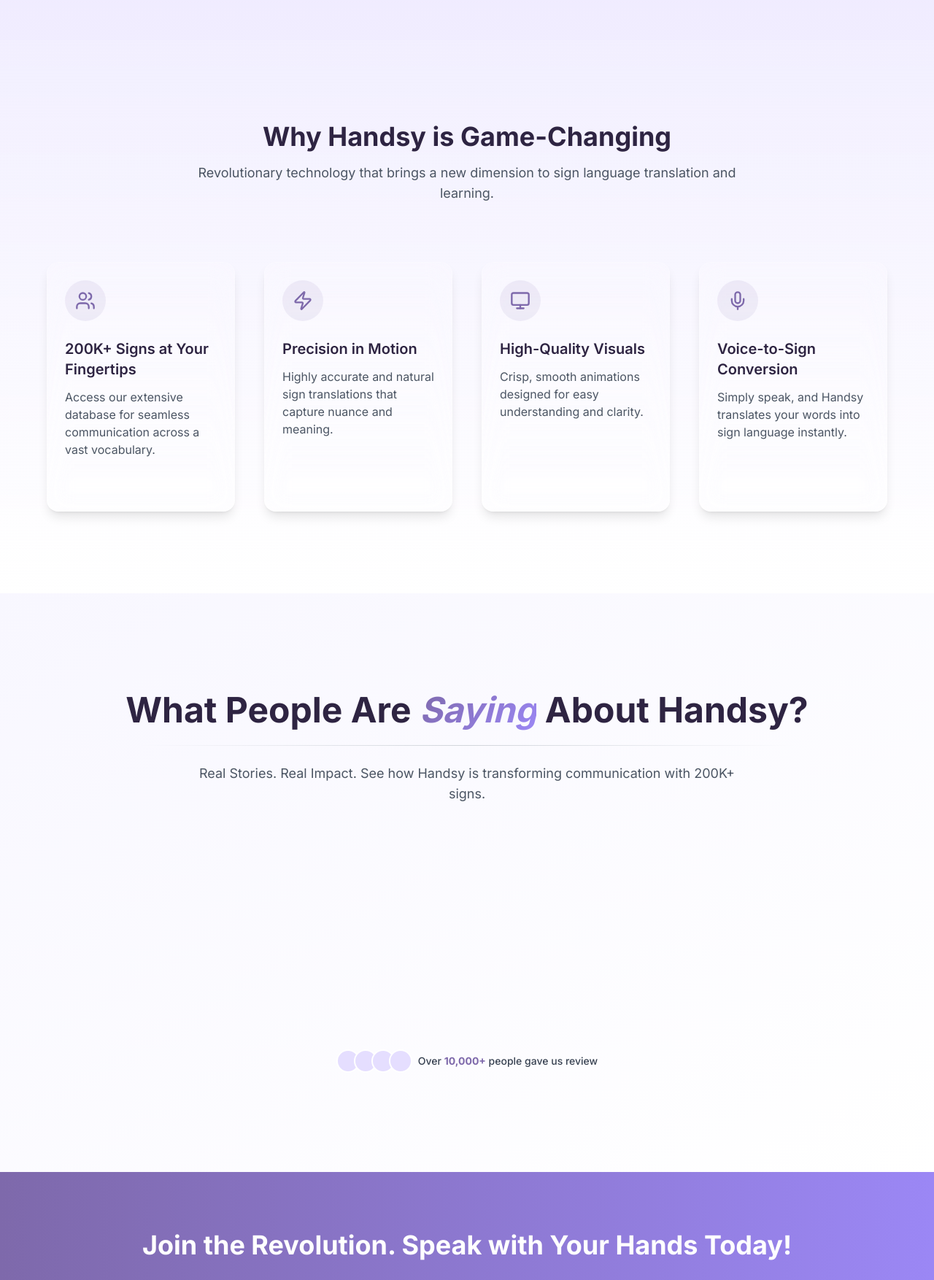
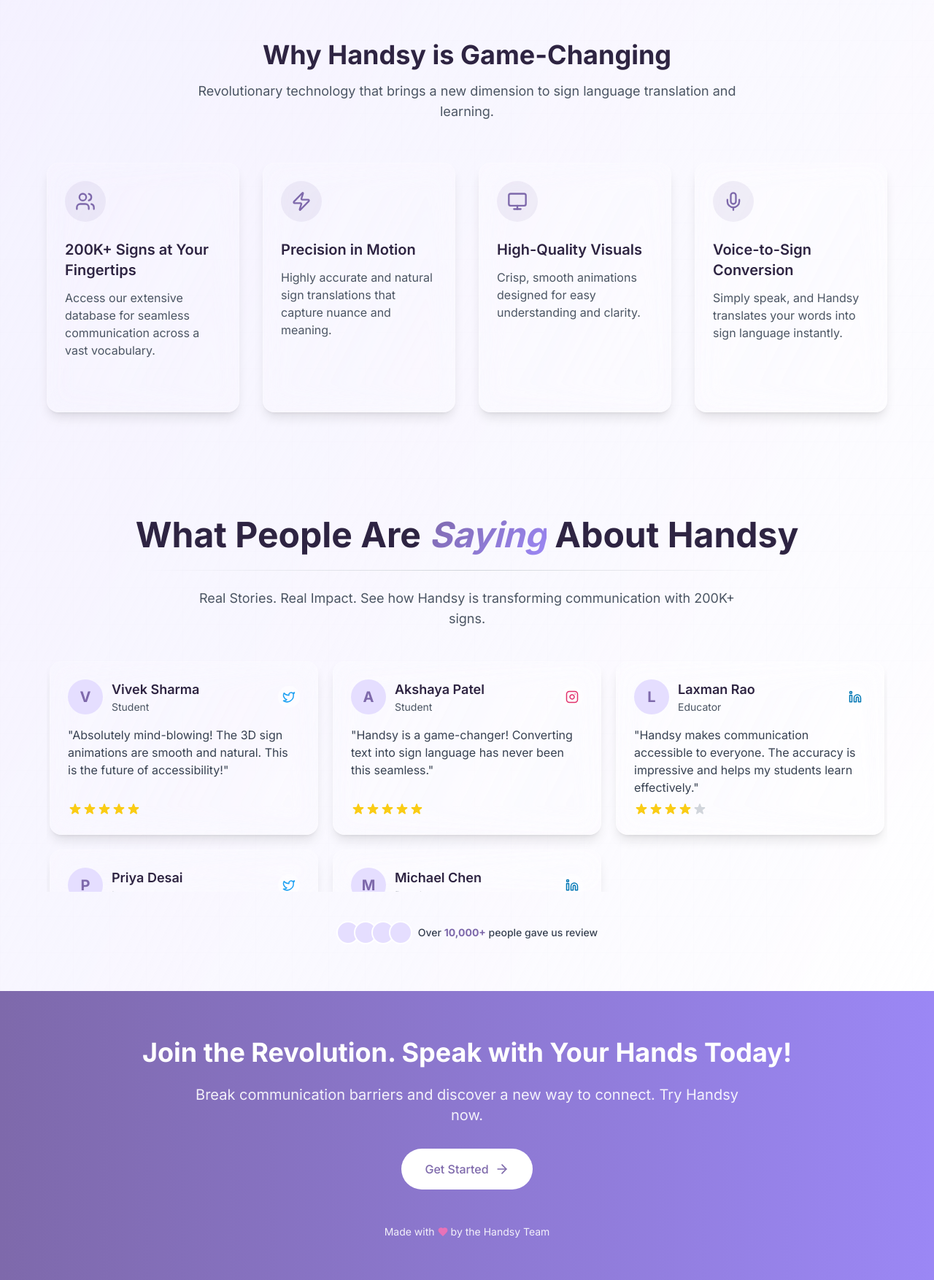
Before and after one commit to Vedikgannoji/handspeak-vision, a React (Vite) app: page / in a window 1280 px wide. Shown: the part 745-2499 px from the top of the page at 73% size. Built offline with nearby package versions, Linux system fonts and the light colour scheme.

Commit message:
Refactor: Improve UI and add animations
- Removed unnecessary spaces.
- Improved color palette and background animations.
- Implemented scrollable testimonial tickers.

```diff
--- a/src/components/CtaSection.tsx
+++ b/src/components/CtaSection.tsx
@@ -1,11 +1,11 @@
 
 import React from 'react';
 import { Link } from 'react-router-dom';
-import { ArrowRight } from 'lucide-react';
+import { ArrowRight, Heart } from 'lucide-react';
 
 const CtaSection = () => {
   return (
-    <section className="py-20 bg-gradient-to-r from-handsy-primary to-handsy-secondary text-white">
+    <section className="py-16 bg-gradient-to-r from-handsy-primary to-handsy-secondary text-white">
       <div className="container mx-auto px-4 md:px-6 text-center">
         <h2 className="text-3xl md:text-4xl font-bold mb-6">Join the Revolution. Speak with Your Hands Today!</h2>
         <p className="text-xl mb-8 max-w-3xl mx-auto opacity-90">
@@ -19,8 +19,10 @@ const CtaSection = () => {
           <ArrowRight className="ml-2 transition-transform group-hover:translate-x-1" size={20} />
         </Link>
 
-        <div className="mt-16 text-center">
-          <p className="text-sm opacity-80">Made with ❤️ by the Handsy Team</p>
+        <div className="mt-12 text-center">
+          <p className="text-sm flex items-center justify-center gap-1 opacity-90">
+            Made with <Heart size={14} className="text-pink-400 animate-bounce-gentle" fill="currentColor" /> by the Handsy Team
+          </p>
         </div>
       </div>
     </section>
--- a/src/components/FeatureSection.tsx
+++ b/src/components/FeatureSection.tsx
@@ -28,16 +28,16 @@ const features = [
 
 const FeatureSection = () => {
   return (
-    <section className="py-28 bg-gradient-to-b from-handsy-quaternary/30 to-white dark:from-handsy-primary/10 dark:to-background relative overflow-hidden">
+    <section className="py-20 relative overflow-hidden">
       <div className="container mx-auto px-4 md:px-6">
-        <div className="text-center mb-20">
+        <div className="text-center mb-14">
           <h2 className="text-3xl md:text-4xl font-bold mb-4 text-foreground dark:text-white">Why Handsy is Game-Changing</h2>
           <p className="text-lg text-gray-600 max-w-3xl mx-auto dark:text-gray-300">
             Revolutionary technology that brings a new dimension to sign language translation and learning.
           </p>
         </div>
 
-        <div className="grid grid-cols-1 md:grid-cols-2 lg:grid-cols-4 gap-10 max-w-6xl mx-auto">
+        <div className="grid grid-cols-1 md:grid-cols-2 lg:grid-cols-4 gap-8 max-w-6xl mx-auto">
           {features.map((feature, index) => (
             <div key={index} className="feature-card group-feature hover:bg-gradient-to-br hover:from-handsy-quaternary/50 hover:to-white dark:hover:from-handsy-primary/20 dark:hover:to-black/0">
               <div className="feature-icon bg-handsy-primary/10 dark:bg-handsy-primary/20">
@@ -47,7 +47,7 @@ const FeatureSection = () => {
               <p className="text-gray-600 dark:text-gray-300">
                 {feature.description}
               </p>
-              <div className="mt-6 opacity-0 group-feature-hover:opacity-100 transition-all">
+              <div className="mt-6 opacity-0 transition-all duration-300 group-feature:hover:opacity-100">
                 <Link to="/features" className="inline-flex items-center text-handsy-primary">
                   Learn more <ArrowRight className="ml-2 h-4 w-4" />
                 </Link>
--- /dev/null
+++ b/src/components/TestimonialSection.tsx
@@ -0,0 +1,131 @@
+
+import React from 'react';
+import { Award, Twitter, Instagram, Linkedin } from 'lucide-react';
+import { ScrollArea } from './ui/scroll-area';
+
+type Testimonial = {
+  name: string;
+  role: string;
+  avatarUrl?: string;
+  content: string;
+  socialIcon: React.ReactNode;
+  rating: number;
+}
+
+const testimonials: Testimonial[] = [
+  {
+    name: "Vivek Sharma",
+    role: "Student",
+    content: "Absolutely mind-blowing! The 3D sign animations are smooth and natural. This is the future of accessibility!",
+    socialIcon: <Twitter size={18} className="text-[#1DA1F2]" />,
+    rating: 5
+  },
+  {
+    name: "Akshaya Patel",
+    role: "Student",
+    content: "Handsy is a game-changer! Converting text into sign language has never been this seamless.",
+    socialIcon: <Instagram size={18} className="text-[#E1306C]" />,
+    rating: 5
+  },
+  {
+    name: "Laxman Rao",
+    role: "Educator",
+    content: "Handsy makes communication accessible to everyone. The accuracy is impressive and helps my students learn effectively.",
+    socialIcon: <Linkedin size={18} className="text-[#0077B5]" />,
+    rating: 4
+  },
+  {
+    name: "Priya Desai",
+    role: "Interpreter",
+    content: "As a sign language interpreter, I'm amazed by the quality. Handsy has become an essential tool in my workflow.",
+    socialIcon: <Twitter size={18} className="text-[#1DA1F2]" />,
+    rating: 5
+  },
+  {
+    name: "Michael Chen",
+    role: "Developer",
+    content: "The API integration is flawless. I was able to add sign language support to my app in minutes.",
+    socialIcon: <Linkedin size={18} className="text-[#0077B5]" />,
+    rating: 5
+  }
+];
+
+const TestimonialSection = () => {
+  const renderRating = (rating: number) => {
+    return (
+      <div className="flex mt-2">
+        {[1, 2, 3, 4, 5].map((star) => (
+          <svg
+            key={star}
+            className={`w-5 h-5 ${star <= rating ? 'text-yellow-400' : 'text-gray-300'}`}
+            fill="currentColor"
+            viewBox="0 0 20 20"
+          >
+            <path d="M9.049 2.927c.3-.921 1.603-.921 1.902 0l1.07 3.292a1 1 0 00.95.69h3.462c.969 0 1.371 1.24.588 1.81l-2.8 2.034a1 1 0 00-.364 1.118l1.07 3.292c.3.921-.755 1.688-1.54 1.118l-2.8-2.034a1 1 0 00-1.175 0l-2.8 2.034c-.784.57-1.838-.197-1.539-1.118l1.07-3.292a1 1 0 00-.364-1.118L2.98 8.72c-.783-.57-.38-1.81.588-1.81h3.461a1 1 0 00.951-.69l1.07-3.292z" />
+          </svg>
+        ))}
+      </div>
+    );
+  };
+
+  return (
+    <section className="py-16 relative overflow-hidden">
+      <div className="container mx-auto px-4 md:px-6">
+        <div className="text-center mb-10">
+          <h2 className="text-3xl md:text-5xl font-bold mb-3">
+            What People Are <span className="text-gradient italic">Saying</span> About Handsy
+          </h2>
+          <div className="h-px w-full max-w-4xl bg-gradient-to-r from-transparent via-gray-300 to-transparent my-6 mx-auto dark:via-gray-700"></div>
+          <p className="text-lg text-gray-600 max-w-3xl mx-auto dark:text-gray-300">
+            Real Stories. Real Impact. See how Handsy is transforming communication with 200K+ signs.
+          </p>
+        </div>
+
+        <ScrollArea className="max-w-6xl mx-auto h-80">
+          <div className="grid grid-cols-1 md:grid-cols-2 lg:grid-cols-3 gap-5 p-1">
+            {testimonials.map((testimonial, index) => (
+              <div key={index} className="glass-card p-6 h-full flex flex-col justify-between hover:shadow-lg hover:shadow-handsy-primary/10 transition-all duration-300 hover:translate-y-[-5px]">
+                <div>
+                  <div className="flex items-center justify-between mb-4">
+                    <div className="flex items-center">
+                      <div className="w-12 h-12 rounded-full bg-handsy-quaternary flex items-center justify-center text-handsy-primary font-bold text-xl dark:bg-handsy-primary/30 dark:text-white">
+                        {testimonial.name.charAt(0)}
+                      </div>
+                      <div className="ml-3">
+                        <h4 className="font-semibold text-lg">{testimonial.name}</h4>
+                        <p className="text-sm text-gray-600 dark:text-gray-400">{testimonial.role}</p>
+                      </div>
+                    </div>
+                    <div className="rounded-full p-1.5 bg-white/50 dark:bg-white/10">
+                      {testimonial.socialIcon}
+                    </div>
+                  </div>
+                  <p className="text-gray-700 dark:text-gray-300">"{testimonial.content}"</p>
+                </div>
+                <div>
+                  {renderRating(testimonial.rating)}
+                </div>
+              </div>
+            ))}
+          </div>
+        </ScrollArea>
+
+        <div className="flex items-center justify-center mt-10 space-x-2">
+          <div className="flex -space-x-2">
+            {[1, 2, 3, 4].map((avatar) => (
+              <div
+                key={avatar}
+                className="w-8 h-8 rounded-full bg-handsy-quaternary border-2 border-white dark:border-gray-800"
+              ></div>
+            ))}
+          </div>
+          <p className="text-sm font-medium text-gray-700 dark:text-gray-300">
+            Over <span className="text-handsy-primary font-bold">10,000+</span> people gave us review
+          </p>
+        </div>
+      </div>
+    </section>
+  );
+};
+
+export default TestimonialSection;
--- a/src/index.css
+++ b/src/index.css
@@ -156,21 +156,16 @@
     @apply scale-110;
   }
 
-  /* New ticker styles */
-  .ticker-container {
-    @apply overflow-hidden whitespace-nowrap w-full;
+  /* Background grid pattern */
+  .bg-grid-pattern {
+    background-size: 50px 50px;
+    background-image:
+      linear-gradient(to right, rgba(126, 105, 171, 0.1) 1px, transparent 1px),
+      linear-gradient(to bottom, rgba(126, 105, 171, 0.1) 1px, transparent 1px);
   }
 
-  .ticker-wrapper {
-    @apply inline-block whitespace-nowrap;
-  }
-
-  .ticker-item {
-    @apply inline-flex mx-8;
-  }
-
-  /* Floating navbar */
-  .floating-nav {
-    @apply glass-nav mx-auto my-4 rounded-full max-w-4xl hover:shadow-lg transition-all duration-300 hover:shadow-handsy-primary/10;
+  /* Animation delay utility */
+  .animation-delay-1000 {
+    animation-delay: 1s;
   }
 }
--- a/src/pages/Home.tsx
+++ b/src/pages/Home.tsx
@@ -2,12 +2,17 @@
 import React from 'react';
 import HeroSection from '../components/HeroSection';
 import FeatureSection from '../components/FeatureSection';
-import TestimonialTicker from '../components/TestimonialTicker';
+import TestimonialSection from '../components/TestimonialSection';
 import CtaSection from '../components/CtaSection';
 
 const Home = () => {
   return (
     <div className="page-transition">
+      {/* Animated Background */}
+      <div className="fixed inset-0 -z-10 bg-gradient-to-br from-handsy-quaternary/30 to-white dark:from-handsy-primary/10 dark:to-background">
+        <div className="absolute inset-0 bg-grid-pattern opacity-10 dark:opacity-5"></div>
+      </div>
+
       {/* Hero Section */}
       <HeroSection />
 
@@ -15,11 +20,7 @@ const Home = () => {
       <FeatureSection />
 
       {/* Testimonials */}
-      <section className="py-20 bg-gradient-to-br from-handsy-light to-white dark:from-background dark:to-background/90">
-        <div className="container mx-auto px-4 md:px-6">
-          <TestimonialTicker />
-        </div>
-      </section>
+      <TestimonialSection />
 
       {/* CTA Section */}
       <CtaSection />
--- a/tailwind.config.ts
+++ b/tailwind.config.ts
@@ -1,4 +1,3 @@
-
 import type { Config } from "tailwindcss";
 
 export default {
@@ -26,11 +25,11 @@ export default {
 				background: 'hsl(var(--background))',
 				foreground: 'hsl(var(--foreground))',
 				handsy: {
-					"primary": "#7E69AB",    // Updated to Purple
-					"secondary": "#9b87f5",  // Updated to Light Purple
-					"tertiary": "#D6BCFA",   // Updated to Soft Purple
-					"quaternary": "#E5DEFF", // Updated to Very Soft Purple
-					"light": "#F8F7FF"       // Updated to Lightest Purple
+					"primary": "#7E69AB",    // Purple
+					"secondary": "#9b87f5",  // Light Purple
+					"tertiary": "#D6BCFA",   // Soft Purple
+					"quaternary": "#E5DEFF", // Very Soft Purple
+					"light": "#F8F7FF"       // Lightest Purple
 				},
 				primary: {
 					DEFAULT: '#7E69AB',
```
Also changed, not shown: src/components/HeroSection.tsx (+10 -6 lines).
